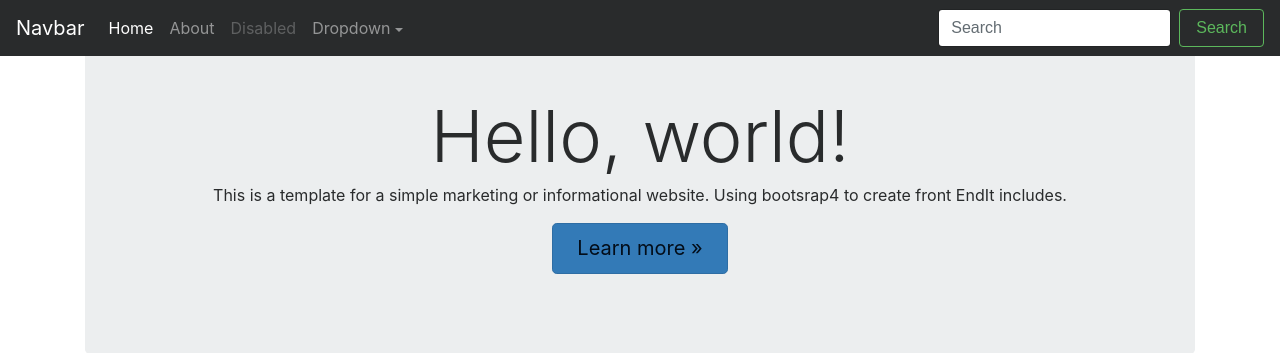
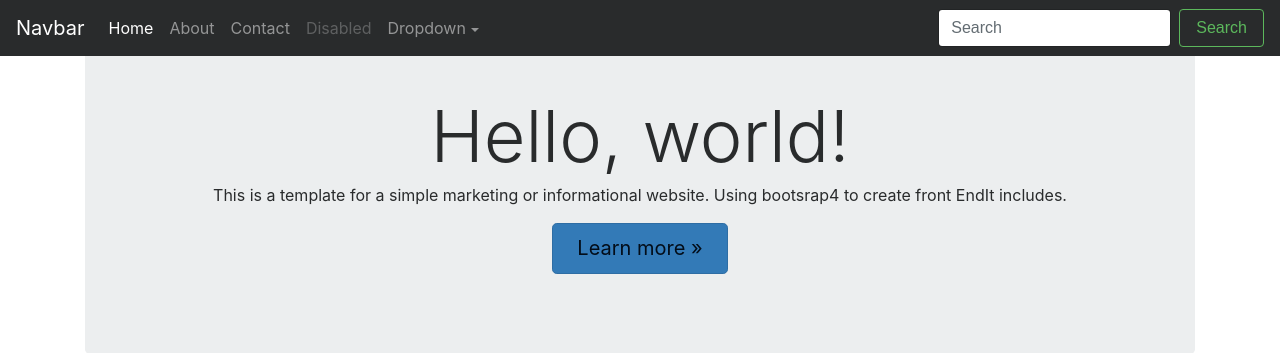
Before and after one commit to achiengcindy/mystore, a Django app: page /profiles/ in a window 1280 px wide. Shown: the top 353 px of the page. Run offline with Django 3.2, Linux system fonts and the light colour scheme; some libraries are stand-ins or nearby versions; some web fonts are replaced.

Commit message:
creating contact form

```diff
--- a/store/Hula_Apparel_Ltd/settings.py
+++ b/store/Hula_Apparel_Ltd/settings.py
@@ -38,6 +38,7 @@ INSTALLED_APPS = [
     'django.contrib.messages',
     'django.contrib.staticfiles',
     'profiles',
+    'contact',
 ]
 
 MIDDLEWARE = [
--- a/store/Hula_Apparel_Ltd/urls.py
+++ b/store/Hula_Apparel_Ltd/urls.py
@@ -18,14 +18,13 @@ from django.contrib import admin
 from django.conf import settings
 from django.conf.urls.static import static
 
-
+from contact import views
 
 urlpatterns = [
     #url(r'^accounts/', include('allauth.urls')),
     url(r'^admin/', include(admin.site.urls)),
     url(r'^profiles/', include('profiles.urls')),
-    #url(r'^contacts/$', views.contact, name='contacts'),
-
+    url(r'^contacts/$', views.contact, name='contacts'),
 ]
 
 if settings.DEBUG:
--- /dev/null
+++ b/store/contact/forms.py
@@ -0,0 +1,6 @@
+from django import forms
+
+class contactForm(forms.Form):
+	name = forms.CharField(required=False, max_length=100)
+	email = forms.EmailField(required=True)
+	comment = forms.CharField(widget=forms.Textarea)
--- /dev/null
+++ b/store/contact/templates/contact/contact.html
@@ -0,0 +1,6 @@
+
+{% extends 'base.html' %}
+
+	{% block content %}
+	 <h1>Hello Contact </h1>
+	{% endblock%}
--- a/store/contact/views.py
+++ b/store/contact/views.py
@@ -1,3 +1,7 @@
 from django.shortcuts import render
 
 # Create your views here.
+def contact(request):
+	context = locals()
+	template = 'contact/contact.html'
+	return render(request, template, context)
--- a/store/templates/navbar.html
+++ b/store/templates/navbar.html
@@ -13,6 +13,8 @@
             <a class="nav-link" {% if request.path == 'home' %} class="active" {% endif %} href="{% url 'home' %}">Home </a></li>
           <li class="nav-item">
             <a class="nav-link" {% if request.path == 'about' %} class="active" {% endif %} <a href="{% url 'about' %}">About</a></li>
+            <li class="nav-item">
+            <a class="nav-link" {% if request.path == 'contact' %} class="active" {% endif %} <a href="{% url 'contact' %}">Contact</a></li>
           <li class="nav-item">
             <a class="nav-link disabled" href="#">Disabled</a>
           </li>
```
